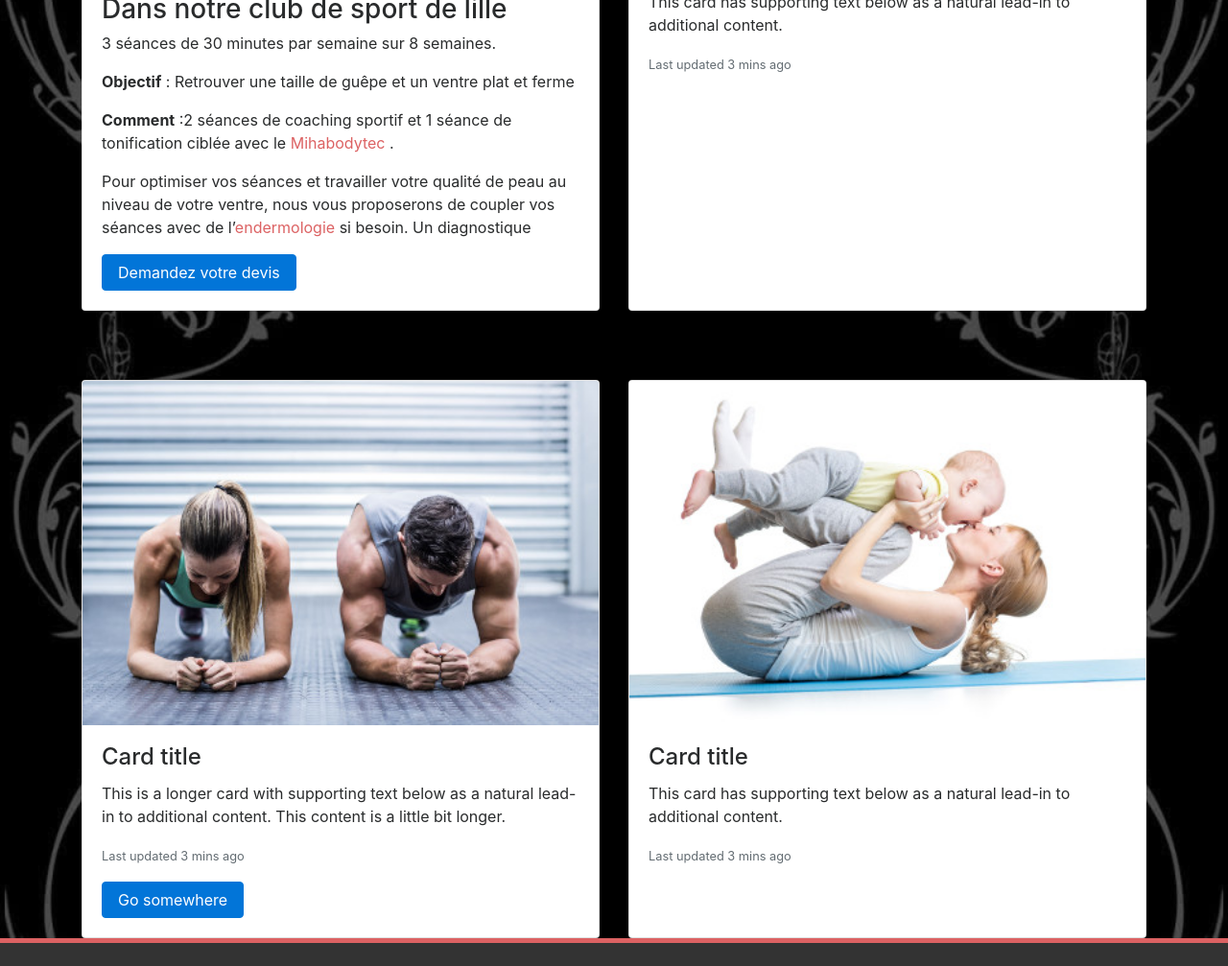
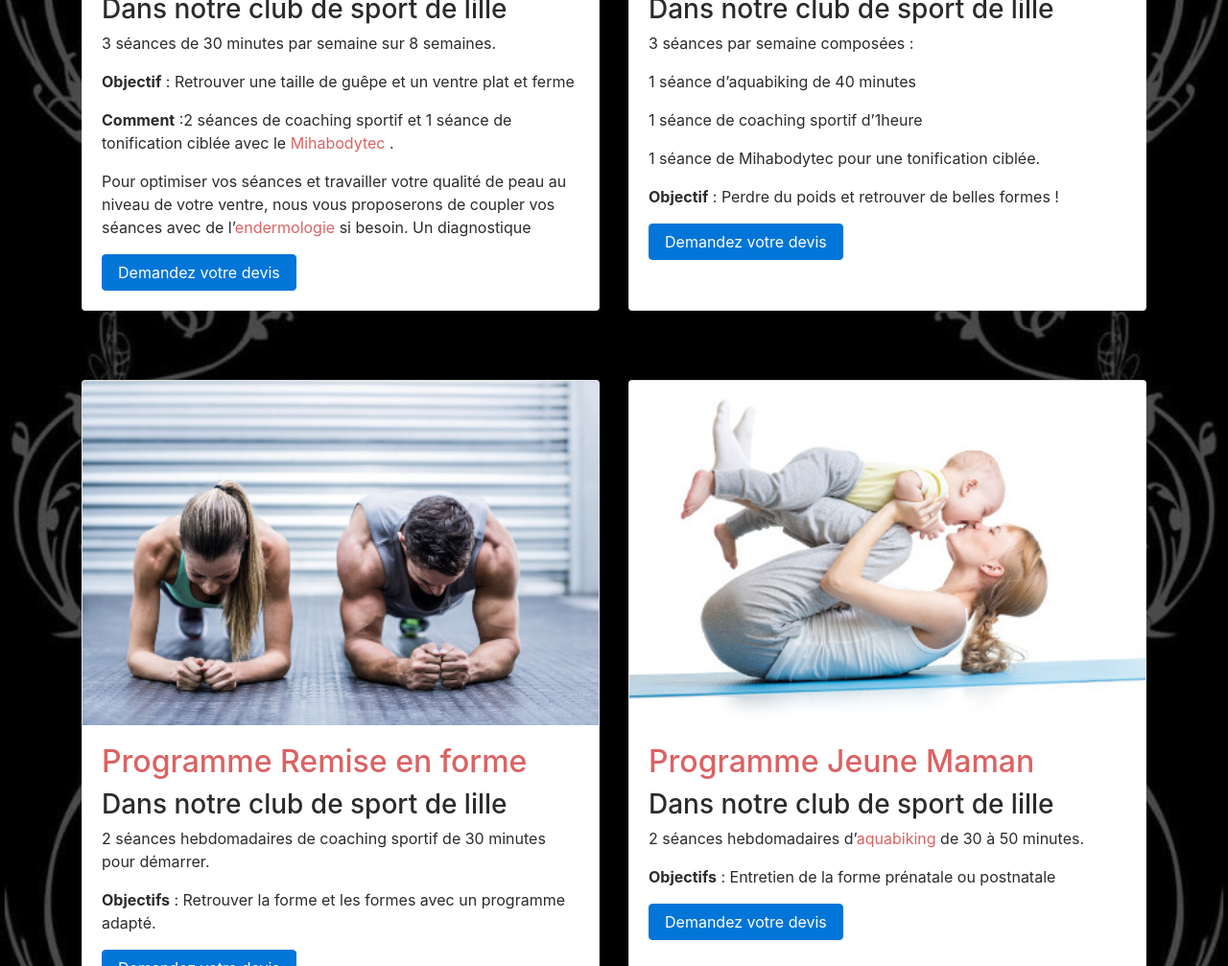
Before and after one commit to gustavofringe/projectSportsCoach, a plain HTML site: page pages/rate.html in a window 1280 px wide. Shown: the part 718-1725 px from the top of the page at 96% size. Drawn offline with nearby package versions, Linux system fonts and the light colour scheme; some packages are replaced by stand-ins of ours.

Commit message:
rate.html: add content

```diff
--- a/pages/rate.html
+++ b/pages/rate.html
@@ -60,9 +60,10 @@
         <p>Les séances se déroulent dans votre centre POWERSHOP à Lille.</p>
         <p><strong>Pour les plus sportifs… Forme, vitalité et tonus à la clé !</strong></p>
     </article>
+    <!--card1-->
     <div class="card-deck">
         <div class="card">
-            <img class="card-img-top" src="../img/prestation/ventre-plat-5YRqICr.jpg" alt="Card image cap">
+            <img class="card-img-top" src="../img/prestation/ventre-plat-5YRqICr.jpg" alt="programme ventre plat">
             <div class="card-block">
                 <h2 class="card-title"><span class="red">Programme Ventre plat</span>
                     <!-- /.red --></h2>
@@ -77,33 +78,46 @@
                 <a href="contact.html" class="btn btn-primary">Demandez votre devis</a>
             </div>
         </div>
+        <!--card2-->
         <div class="card">
-            <img class="card-img-top" src="../img/prestation/ventre-plat-49PXRa5.jpg" alt="Card image cap">
+            <img class="card-img-top" src="../img/prestation/ventre-plat-49PXRa5.jpg" alt="ventre plat">
             <div class="card-block">
-                <h3 class="card-title"><span class="red">Programme perte de poid</span>
-                <!-- /.red --></h3>
-                <p class="card-text">This card has supporting text below as a natural lead-in to additional content.</p>
-                <p class="card-text"><small class="text-muted">Last updated 3 mins ago</small></p>
+                <h2 class="card-title"><span class="red">Programme perte de poid</span>
+                <!-- /.red --></h2>
+                <h3 class="card-text">Dans notre club de sport de lille</h3>
+                <p>3 séances par semaine composées :</p>
+                <p>1 séance d’aquabiking de 40 minutes</p>
+                <p>1 séance de coaching sportif d’1heure</p>
+                <p>1 séance de Mihabodytec pour une tonification ciblée.</p>
+                <p><strong>Objectif</strong> : Perdre du poids et retrouver de belles formes !</p>
+                <a href="contact.html" class="btn btn-primary">Demandez votre devis</a>
             </div>
         </div>
     </div>
     <br> <br> <br>
+    <!--card3-->
     <div class="card-deck">
         <div class="card">
-            <img class="card-img-top" src="../img/prestation/remise-en-forme-5pXJkdu.jpg" alt="Card image cap">
+            <img class="card-img-top" src="../img/prestation/remise-en-forme-5pXJkdu.jpg" alt="remise en forme">
             <div class="card-block">
-                <h4 class="card-title">Card title</h4>
-                <p class="card-text">This is a longer card with supporting text below as a natural lead-in to additional content. This content is a little bit longer.</p>
-                <p class="card-text"><small class="text-muted">Last updated 3 mins ago</small></p>
-                <a href="#" class="btn btn-primary">Go somewhere</a>
+                <h2 class="card-title"><span class="red">Programme Remise en forme</span>
+                    <!-- /.red --></h2>
+                <h3 class="card-text">Dans notre club de sport de lille</h3>
+                <p>2 séances hebdomadaires de coaching sportif de 30 minutes pour démarrer.</p>
+                <p><strong>Objectifs</strong> : Retrouver la forme et les formes avec un programme adapté.</p>
+                <a href="contact.html" class="btn btn-primary">Demandez votre devis</a>
             </div>
         </div>
+        <!--card4-->
         <div class="card">
-            <img class="card-img-top" src="../img/prestation/jeune-maman-2867e1w.jpg" alt="Card image cap">
+            <img class="card-img-top" src="../img/prestation/jeune-maman-2867e1w.jpg" alt="maman">
             <div class="card-block">
-                <h4 class="card-title">Card title</h4>
-                <p class="card-text">This card has supporting text below as a natural lead-in to additional content.</p>
-                <p class="card-text"><small class="text-muted">Last updated 3 mins ago</small></p>
+                <h2 class="card-title"><span class="red">Programme Jeune Maman</span>
+                    <!-- /.red --></h2>
+                <h3 class="card-text">Dans notre club de sport de lille</h3>
+                <p>2 séances hebdomadaires d’<span class="red">aquabiking</span> de 30 à 50 minutes.</p>
+                <p><strong>Objectifs</strong> : Entretien de la forme prénatale ou postnatale</p>
+                <a href="contact.html" class="btn btn-primary">Demandez votre devis</a>
             </div>
         </div>
     </div>
```
